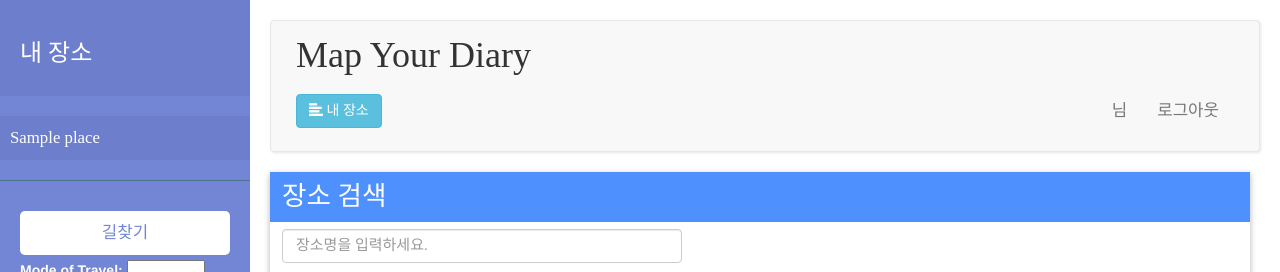
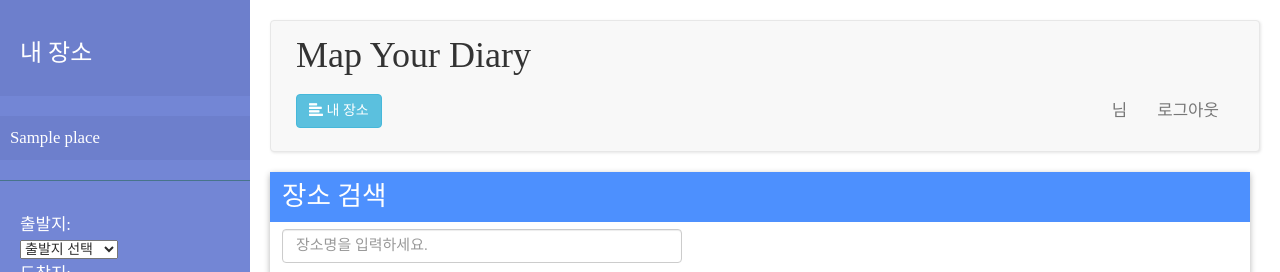
Before and after one commit to DunDunCloud/MapDiary, a Django app: template diary/templates/index.html in a window 1280 px wide. Shown: the top 272 px of the page. Run offline with Django 3.2, Linux system fonts and the light colour scheme; the template is opened without the code that fills it: values that come from a table or form of the project are taken from there, others are empty; tables that the repository leaves empty hold one stand-in row (values such as "Sample post"); some libraries are stand-ins or nearby versions; some web fonts are replaced.

Commit message:
ui 수정

```diff
--- a/diary/static/style.css
+++ b/diary/static/style.css
@@ -10,7 +10,6 @@
     DEMO STYLE
 */
 @import "https://fonts.googleapis.com/css?family=Poppins:300,400,500,600,700";
-
 
 body {
     background: #fafafa;
@@ -149,7 +148,6 @@ a.article, a.article:hover {
 }
 
 
-
 /* ---------------------------------------------------
     CONTENT STYLE
 ----------------------------------------------------- */
--- a/diary/templates/index.html
+++ b/diary/templates/index.html
@@ -36,12 +36,8 @@
                 <a href="#Submenu{{ place.id }}" data-toggle="collapse" aria-expanded="true">{{ place.place_name }}</a>
                 <ul class="collapse list-unstyled" id="Submenu{{ place.id }}">
                     <li style="font-family: NR;margin-left: 10px;margin-right: 20px;">
-                        <a id="placedetail" type="button" data-toggle="modal" data-target=".placeModal" data-id="{{ place.id }}" style="text-align: center;font-size: 1.2em;text-decoration: none;color: whitesmoke;">{{ place.title }}</a>
-{#                            {% if user_status %}#}
-{#                                <img class="like" src="{% static 'like.png' %}" data-id="{{ place.id }}" alt="Image" style="cursor: pointer;float:right;width: 2.3rem;"></btn>#}
-{#                            {% else %}#}
-{#                                <img class="like" src="{% static 'dislike.png' %}" data-id="{{ place.id }}" alt="Image" style="cursor: pointer;float:right;width: 2.3rem;"></a>#}
-{#                            {% endif %}#}
+                        <a id="placedetail" class="place-detail-title" type="button" data-toggle="modal" data-target=".placeModal" data-id="{{ place.id }}" style="text-align: center;font-size: 1.2em;text-decoration: none;color: whitesmoke;" onMouseover="this.style.color='black';">{{ place.title }}</a>
+
                     </li>
                 </ul>
             </li>
@@ -50,23 +46,13 @@
         </ul>
 
         <ul class="list-unstyled CTAs">
-            <li><a href="#" class="download" style="font-family: NB; font-size: 1.5em">길찾기</a></li>
 
-            <!-- 길찾기: 가는 방법 설정 -->
-            <div id="floating-panel">
-                <b>Mode of Travel: </b>
-                <select id="mode">
-                  <option value="DRIVING">Driving</option>
-                  <option value="WALKING">Walking</option>
-                  <option value="BICYCLING">Bicycling</option>
-                  <option value="TRANSIT">Transit</option>
-                </select>
-            </div>
 
             <!-- 길찾기: 출발지 설정 -->
-            <div id="floating-panel">
-                <b>출발지: </b>
-                <select id="dep_place">
+            <div id="floating-panel" style="color: #2C2C2C; font-family: NR;">
+                <p style="color: white;padding: 0;margin: 0;">출발지: </p>
+                <select class="custom-select" id="dep_place">
+                <option selected>출발지 선택</option>
                 {% for place in places %}
                   <option value="{{place.lat}},{{place.lng}}">{{place.place_name}}</option>
                 {% endfor %}
@@ -74,15 +60,18 @@
             </div>
 
             <!-- 길찾기: 도착지 설정 -->
-            <div id="floating-panel">
-                <b>도착지: </b>
-                <select id="dest_place">
+            <div id="floating-panel" style="color: #2C2C2C; font-family: NR;">
+                <p style="color: white;padding: 0;margin: 0;">도착지: </p>
+                <select class="custom-select" id="dest_place">
+                <option selected>도착지 선택</option>
                   {% for place in places %}
                     <option value="{{place.lat}},{{place.lng}}">{{place.place_name}}</option>
                   {% endfor %}
                 </select>
             </div>
-            <li><a href="#" class="article" style="font-family: NB">친구 추가</a></li>
+            <li><a id="find" class="download" style="font-family: NB; font-size: 1.5em;cursor: pointer;margin-top: 1rem;">길찾기</a></li>
+
+            <li><a href="#" class="article" style="font-family: NB;margin-top: 1rem;">친구 추가</a></li>
         </ul>
     </nav>
 
@@ -142,11 +131,10 @@
                             <label for="recipient-name" class="control-label">Title:</label>
                             <input type="text" class="form-control" id="recipient-name" name="title">
                             <!-- 장소명 -->
-                            <label for="recipient-name" class="control-label">Place Name:</label>
-                            <input type="text" class="form-control" id="recipient-name" name="place_name">
+
                             <!-- 주소 -->
-                            <label for="recipient-name" class="control-label">Address:</label>
-                            <input type="text" class="form-control" id="recipient-name" name="place_addr">
+{#                            <label for="recipient-name" class="control-label">Address:</label>#}
+{#                            <input type="text" class="form-control" id="recipient-name" name="place_addr">#}
                             <!-- 글 내용 -->
                             <label for="message-text" class="control-label">Message:</label>
                             <textarea class="form-control" id="message-text" name="description"></textarea>
@@ -240,8 +228,7 @@
         });
 
         directionsRenderer.setMap(map);
-        // calculateAndDisplayRoute(directionsService, directionsRenderer);
-        document.getElementById("mode").addEventListener("change", () => {
+        $( '#find' ).click( function() {
             calculateAndDisplayRoute(directionsService, directionsRenderer);
         });
 
@@ -361,7 +348,7 @@
 
     //  길 찾기 함수
     function calculateAndDisplayRoute(directionsService, directionsRenderer) {
-        const selectedMode = document.getElementById("mode").value;
+        const selectedMode = 'TRANSIT';
         const dep_pos = document.getElementById("dep_place").value.split(",");
         const dest_pos = document.getElementById("dest_place").value.split(",");
 
@@ -377,7 +364,10 @@
             (response, status) => {
                 if (status == "OK") {
                     directionsRenderer.setDirections(response);
-                } else {
+                } else if (status == "INVALID_REQUEST") {
+                    window.alert("장소설정을 해주세요^^");
+                }
+                else {
                     window.alert("Directions request failed due to " + status);
                 }
             }
--- a/diary/views.py
+++ b/diary/views.py
@@ -48,8 +48,8 @@ def add_place(request):
             title = request.POST['title'],
             description = request.POST['description'],
             writer = request.user.social_auth.get(provider='auth0').uid,
-            place_name = request.POST['place_name'],
-            place_addr = request.POST['place_addr'],
+            place_name = request.POST['place'],
+            # place_addr = request.POST['place_addr'],
             lat = request.POST['lat'],
             lng = request.POST['lng']
         )
```
